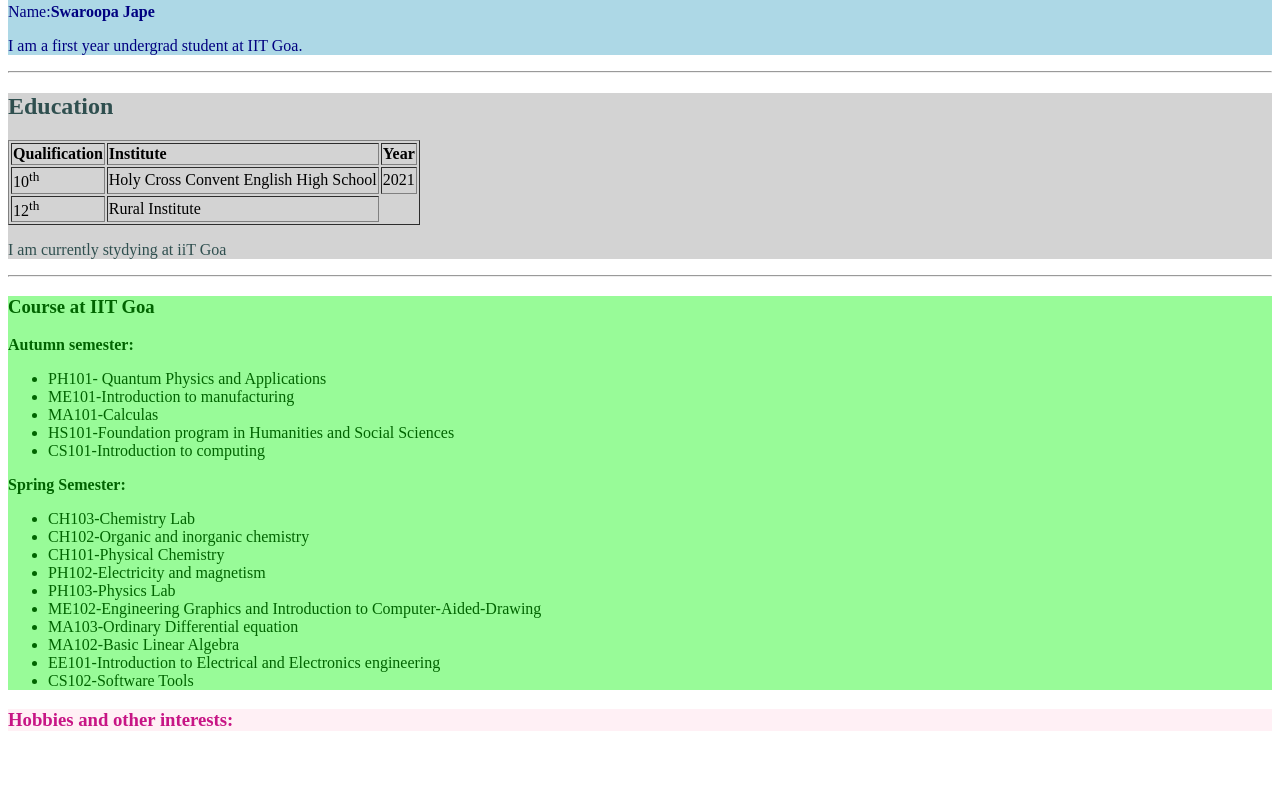
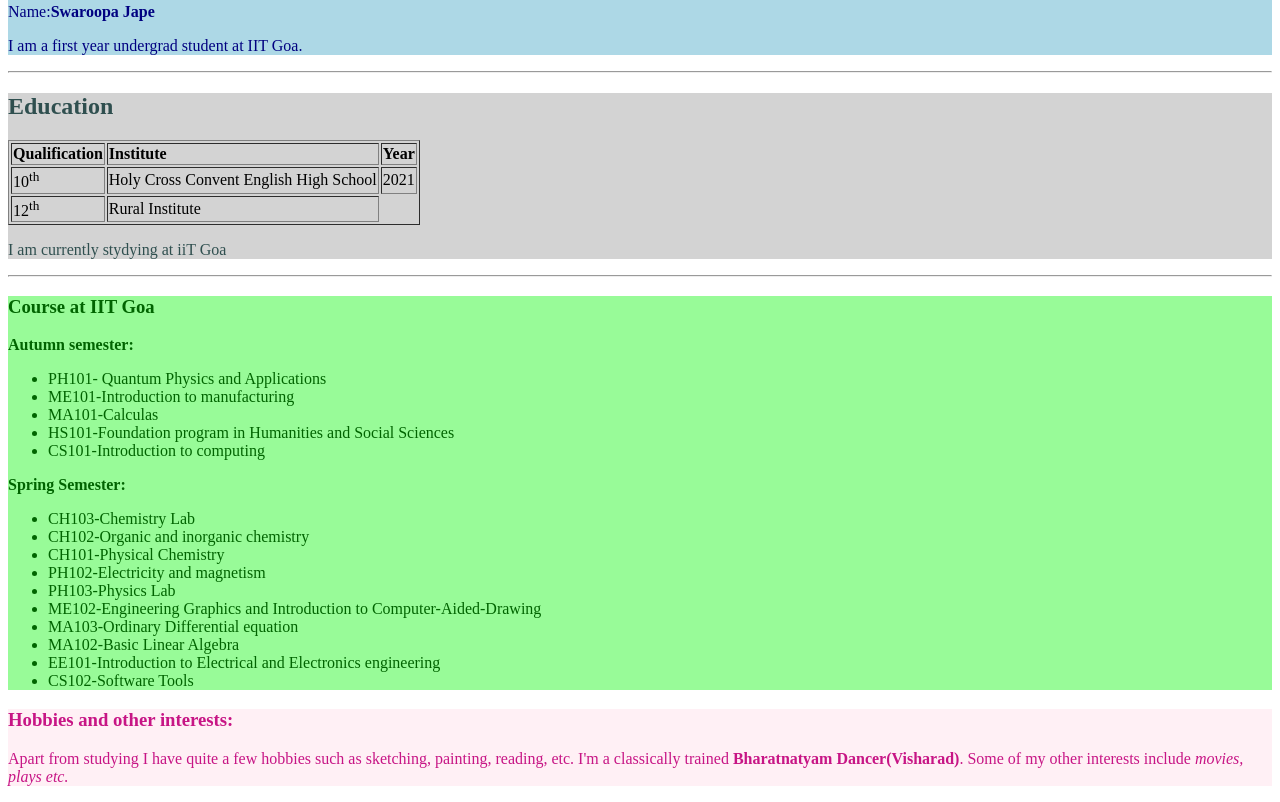
Before and after one commit to SwaroopaJape/Introduction_to_me, a plain HTML site: page index.html in a window 1280 px wide. Shown: the part 379-1181 px from the top of the page. Before the commit the page ends 1129 px from the top, so only its background shows below. Drawn offline with Linux system fonts and the light colour scheme.

Commit message:
Update index.html

```diff
--- a/index.html
+++ b/index.html
@@ -58,6 +58,9 @@
   </div>
   <div style= "background-color: #fff0f5 ; color: #c71585 ;">
     <h3>Hobbies and other interests:</h3>
-    <p></p>
+    <p>Apart from studying I have quite a few hobbies such as sketching, painting, reading, etc.
+      I'm a classically trained <b>Bharatnatyam Dancer(Visharad)</b>. Some of my other interests include <i>movies, plays etc.</i>
+    </p>
+  </div>
   </body>
 </html>
```
